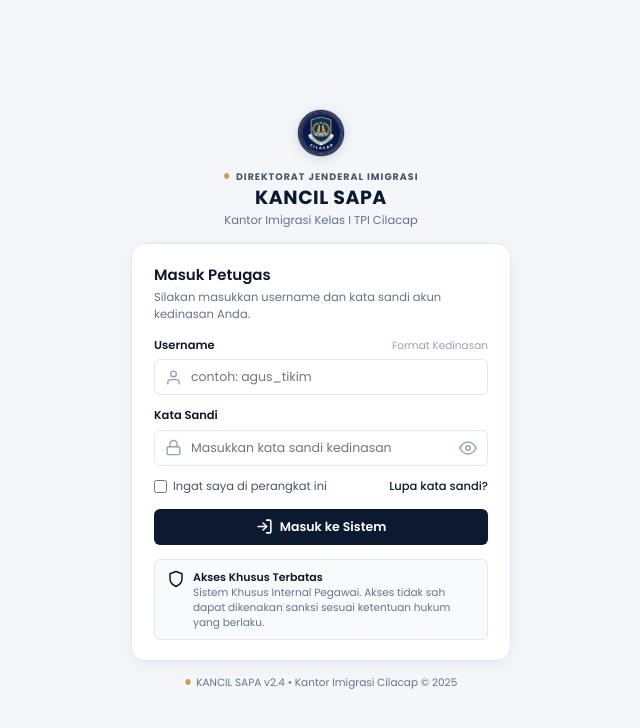
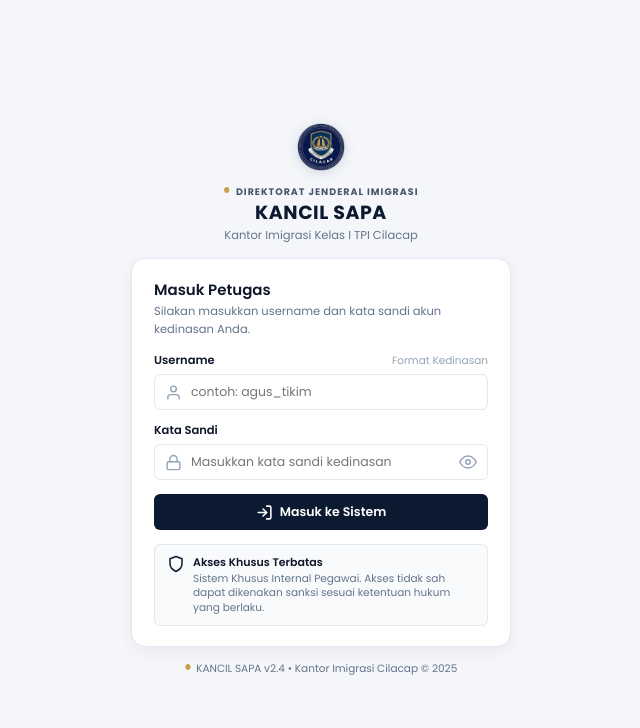
Before and after one commit to namira-davina/Project_Magang_KANCIL, a Laravel app: page /login in a window 1280 px wide. Shown: the top 728 px of the page, without its empty margins (319-959 px from the left). Run offline with Laravel 12, Linux system fonts and the light colour scheme.

Commit message:
fix: remove unused login options

```diff
--- a/resources/views/auth/login.blade.php
+++ b/resources/views/auth/login.blade.php
@@ -110,17 +110,6 @@
                     </div>
                 </div>
 
-                <div class="login-meta-row">
-                    <label class="remember-checkbox-label">
-                        <input type="checkbox" name="remember" value="1">
-                        <span>Ingat saya di perangkat ini</span>
-                    </label>
-
-                    <a href="#" class="forgot-password-link">
-                        Lupa kata sandi?
-                    </a>
-                </div>
-
                 <button type="submit" class="login-submit-button">
                     <svg width="17" height="17" viewBox="0 0 24 24" fill="none" stroke="currentColor" stroke-width="2.2" stroke-linecap="round" stroke-linejoin="round">
                         <path d="M15 3h4a2 2 0 0 1 2 2v14a2 2 0 0 1-2 2h-4"></path>
```
